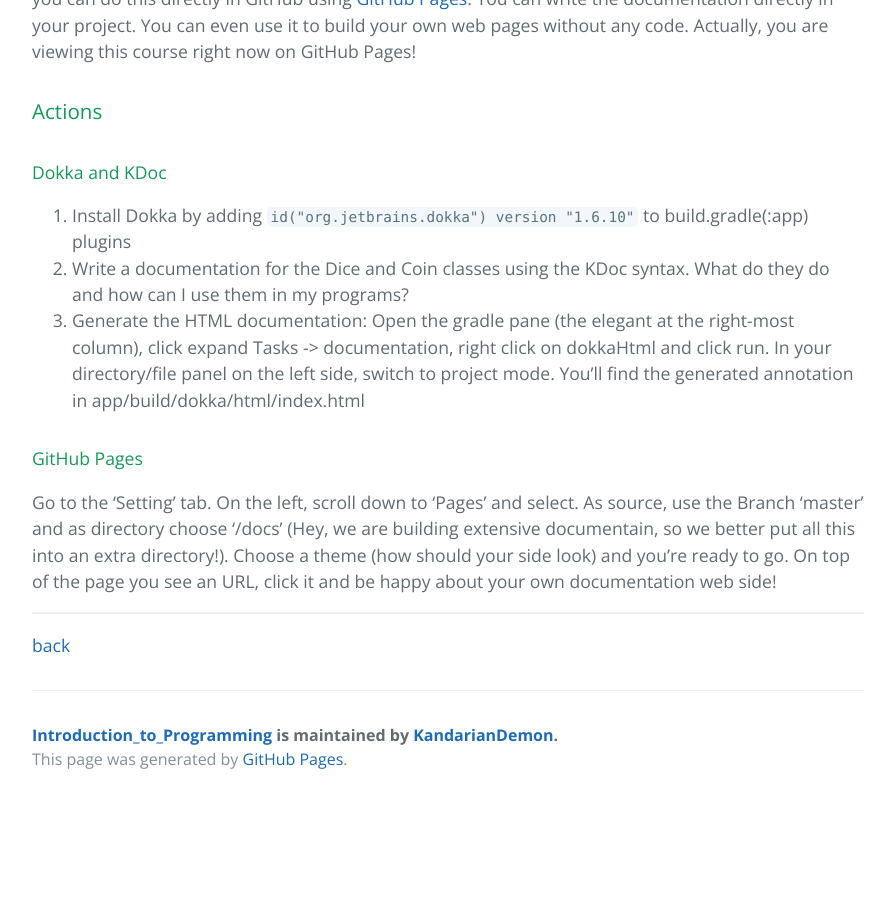
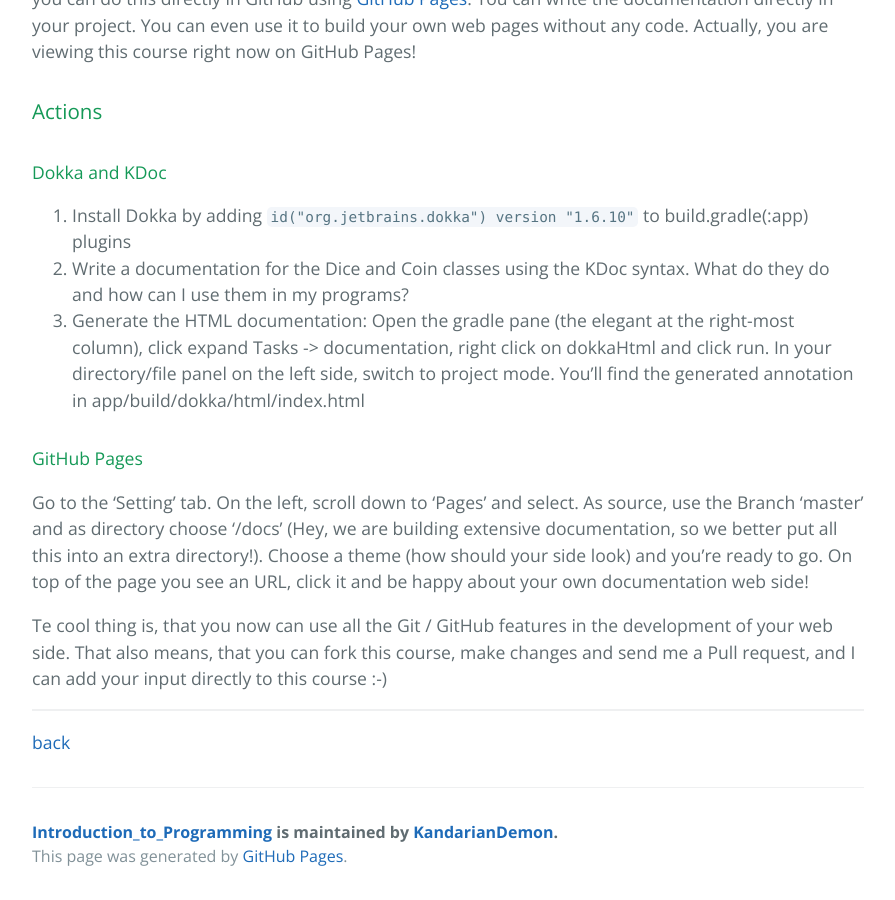
Before and after one commit to KandarianDemon/Introduction_to_Programming, a Jekyll site: the page built from ProgrammingTools/documentation.md, in a window 1280 px wide and 900 px high, scrolled down 1651 px. Shown: the whole window, without its empty margins (192-1087 px from the left). Built offline with Jekyll 4.4.1, drawn with Linux system fonts in a browser that asks for light colours; our own code applies the rules of GitHub Pages for plain Markdown files; the repository's description, which GitHub fills in, is left out; before the commit the page ends 2454 px from its top, so only the background shows below that.

Commit message:
smaller changes

```diff
--- a/ProgrammingTools/documentation.md
+++ b/ProgrammingTools/documentation.md
@@ -49,8 +49,9 @@ If you have more extensive documentation, you might want to generate specific we
 
 #### GitHub Pages
 
-Go to the 'Setting' tab. On the left, scroll down to 'Pages' and select. As source, use the Branch 'master' and as directory choose '/docs' (Hey, we are building extensive documentain, so we better put all this into an extra directory!). Choose a theme (how should your side look) and you're ready to go. On top of the page you see an URL, click it and be happy about your own documentation web side!
+Go to the 'Setting' tab. On the left, scroll down to 'Pages' and select. As source, use the Branch 'master' and as directory choose '/docs' (Hey, we are building extensive documentation, so we better put all this into an extra directory!). Choose a theme (how should your side look) and you're ready to go. On top of the page you see an URL, click it and be happy about your own documentation web side!
 
+Te cool thing is, that you now can use all the Git / GitHub features in the development of your web side. That also means, that you can fork this course, make changes and send me a Pull request, and I can add your input directly to this course :-)
 
 ---
 
```
Also changed, not shown: README.md (+5 -5 lines).
